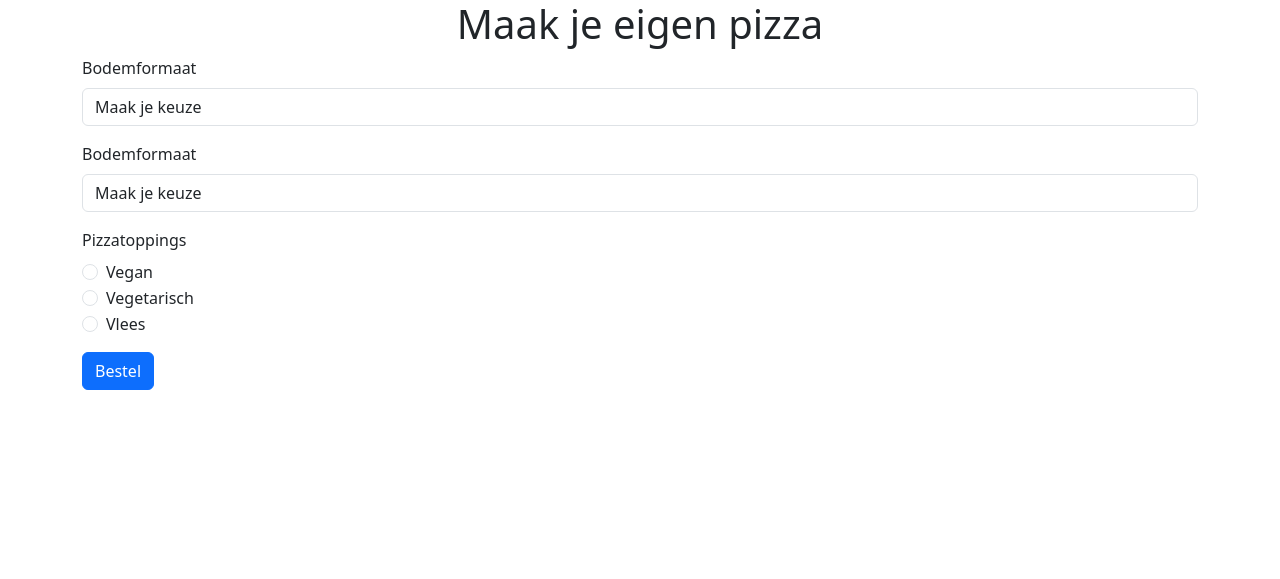
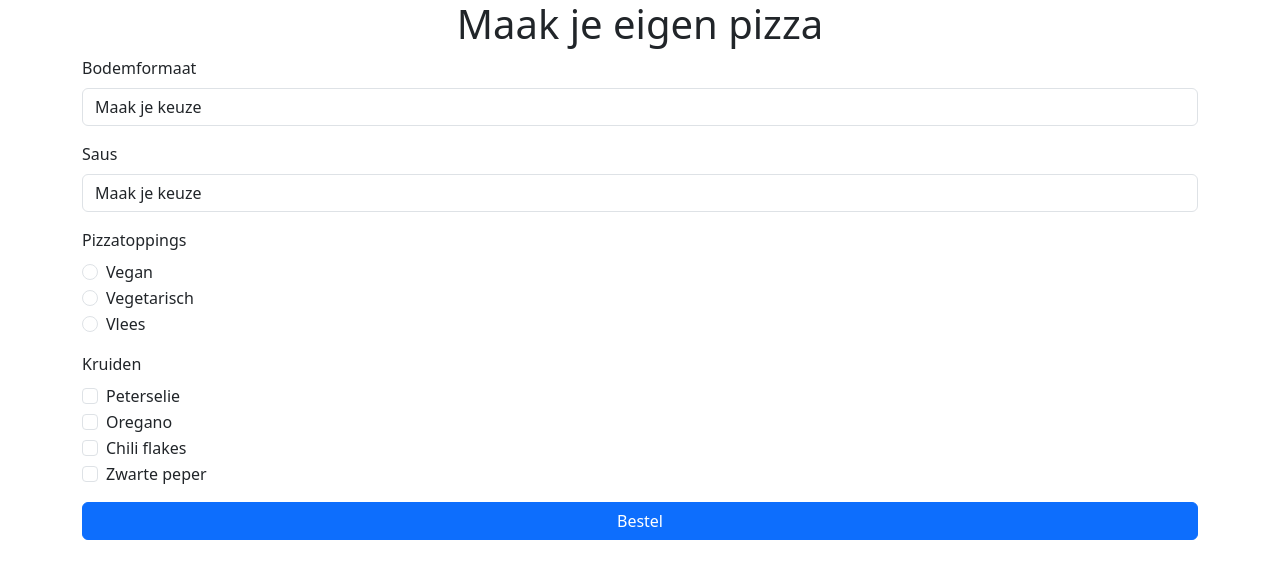
Before and after one commit to MbouRowin/crud-php-pdo-opdracht02-336515, a PHP site: page / in a window 1280 px wide. Shown: the top 579 px of the page. Run offline with PHP 8.4, Linux system fonts and the light colour scheme.

Commit message:
Add more content

```diff
--- a/index.php
+++ b/index.php
@@ -26,7 +26,7 @@
             </div>
 
             <div class="mb-3">
-                <label for="bodemformaat" class="form-label">Bodemformaat</label>
+                <label for="bodemformaat" class="form-label">Saus</label>
 
                 <select name="bodemformaat" id="bodemformaat" class="form-control">
                     <option>Maak je keuze</option>
@@ -54,7 +54,33 @@
                 </div>
             </div>
 
-            <button class="btn btn-primary">Bestel</button>
+            <div class="mb-3">
+                <div class="form-label">Kruiden</div>
+
+                <div class="form-check">
+                    <input class="form-check-input" type="checkbox" name="peterselie" id="peterselie">
+                    <label class="form-check-label" for="peterselie"> Peterselie</label>
+                </div>
+
+                <div class="form-check">
+                    <input class="form-check-input" type="checkbox" name="oregano" id="oregano">
+                    <label class="form-check-label" for="oregano"> Oregano</label>
+                </div>
+
+                <div class="form-check">
+                    <input class="form-check-input" type="checkbox" name="chili-flakes" id="chili-flakes">
+                    <label class="form-check-label" for="chili-flakes"> Chili flakes</label>
+                </div>
+
+                <div class="form-check">
+                    <input class="form-check-input" type="checkbox" name="zwarte-peper" id="zwarte-peper">
+                    <label class="form-check-label" for="zwarte-peper"> Zwarte peper</label>
+                </div>
+            </div>
+
+            <div class="d-grid">
+                <button class="btn btn-primary">Bestel</button>
+            </div>
         </form>
     </div>
 
```
